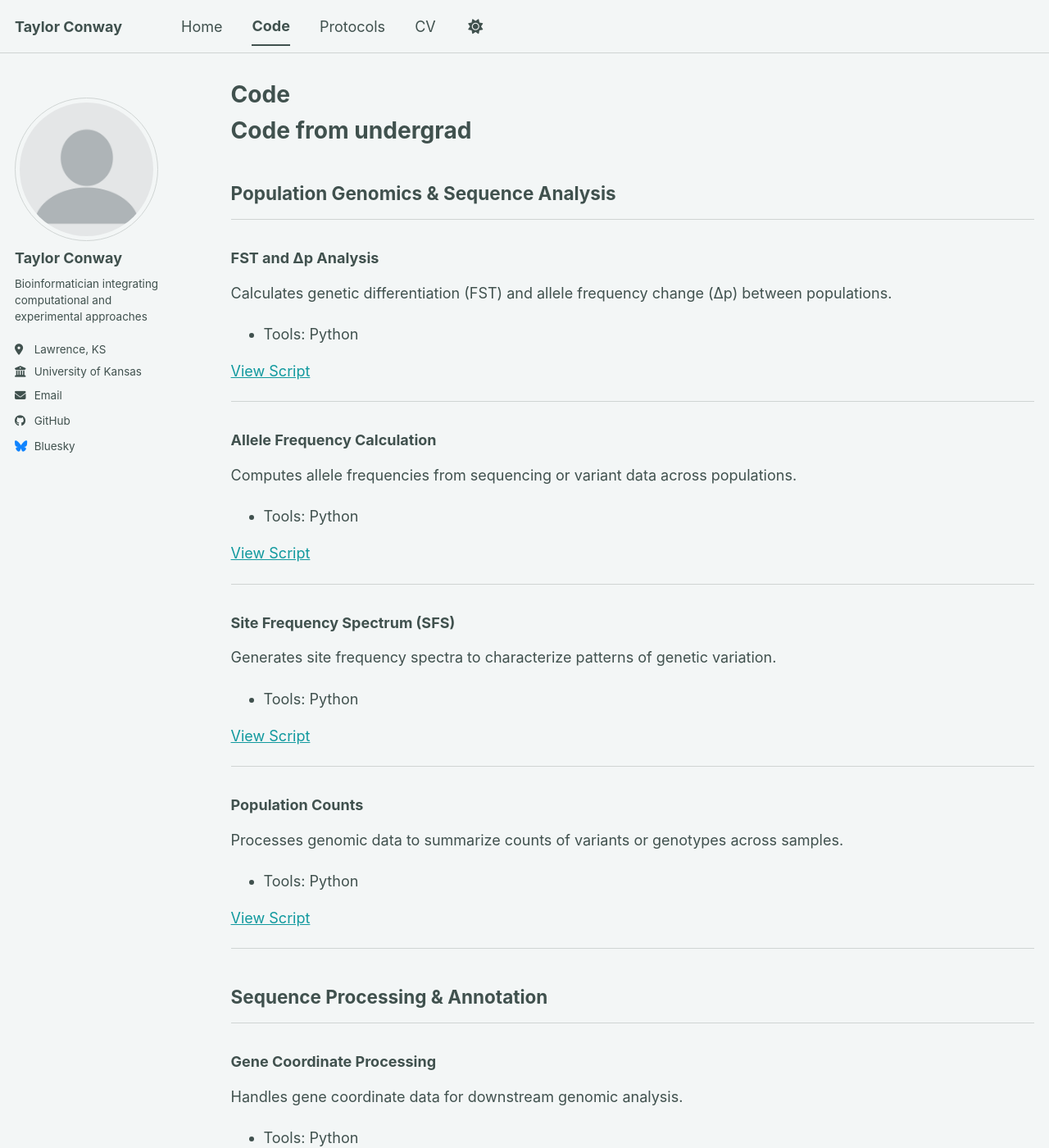
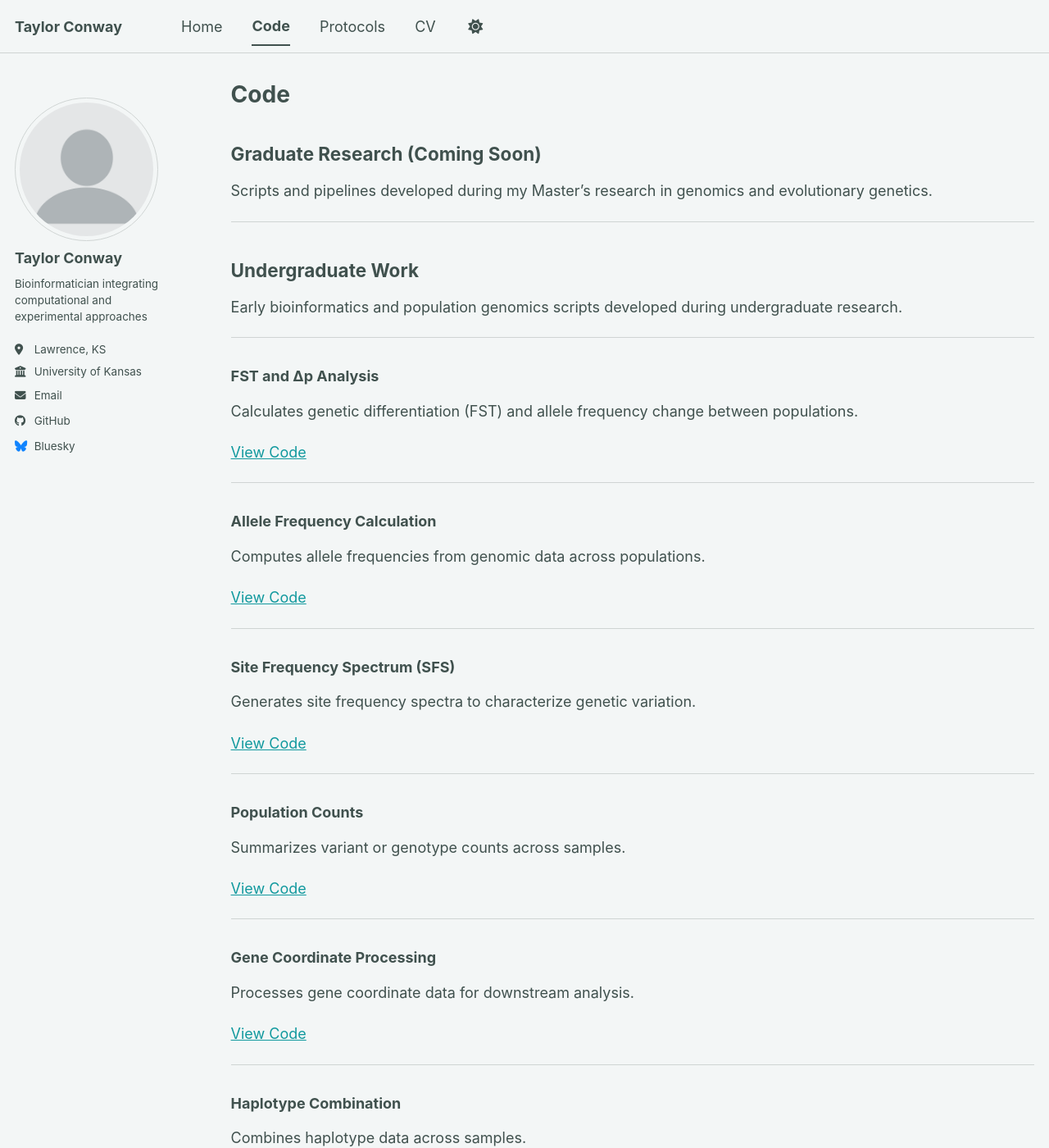
Before and after one commit to ShesCodingOverHere/TaylorConway.github.io, a Jekyll site: the page built from _pages/code.md, in a window 1280 px wide and 1400 px high. Shown: the whole window at 82% size. Built offline with Jekyll 4.4.1, drawn with Linux system fonts in a browser that asks for light colours; a script bundle is joined from its source files by our own code; library files that are not in the unit come from our copies; some of the changed text lies outside the part shown.

Commit message:
Update code.md

```diff
--- a/_pages/code.md
+++ b/_pages/code.md
@@ -5,94 +5,76 @@ permalink: /code/
 author_profile: true
 ---
 
-# Code from undergrad
+## Graduate Research (Coming Soon)
 
-## Population Genomics & Sequence Analysis
+Scripts and pipelines developed during my Master's research in genomics and evolutionary genetics.
+
+---
+
+## Undergraduate Work
+
+Early bioinformatics and population genomics scripts developed during undergraduate research.
 
 ---
 
 ### FST and Δp Analysis
 
-Calculates genetic differentiation (FST) and allele frequency change (Δp) between populations.
+Calculates genetic differentiation (FST) and allele frequency change between populations.
 
-- Tools: Python
-
-[View Script]({{ site.baseurl }}/files/FST_deltaP.py)
+[View Code]({{ site.baseurl }}/files/FST_deltaP.md)
 
 ---
 
 ### Allele Frequency Calculation
 
-Computes allele frequencies from sequencing or variant data across populations.
+Computes allele frequencies from genomic data across populations.
 
-- Tools: Python
-
-[View Script]({{ site.baseurl }}/files/allele_freqs.py)
+[View Code]({{ site.baseurl }}/files/allele_freqs.md)
 
 ---
 
 ### Site Frequency Spectrum (SFS)
 
-Generates site frequency spectra to characterize patterns of genetic variation.
+Generates site frequency spectra to characterize genetic variation.
 
-- Tools: Python
-
-[View Script]({{ site.baseurl }}/files/sfs.py)
+[View Code]({{ site.baseurl }}/files/sfs.md)
 
 ---
 
 ### Population Counts
 
-Processes genomic data to summarize counts of variants or genotypes across samples.
+Summarizes variant or genotype counts across samples.
 
-- Tools: Python
-
-[View Script]({{ site.baseurl }}/files/population_counts.py)
-
----
-
-## Sequence Processing & Annotation
+[View Code]({{ site.baseurl }}/files/population_counts.md)
 
 ---
 
 ### Gene Coordinate Processing
 
-Handles gene coordinate data for downstream genomic analysis.
+Processes gene coordinate data for downstream analysis.
 
-- Tools: Python
-
-[View Script]({{ site.baseurl }}/files/genes.py)
+[View Code]({{ site.baseurl }}/files/genes.md)
 
 ---
 
 ### Haplotype Combination
 
-Combines haplotype data across samples for comparative analysis.
+Combines haplotype data across samples.
 
-- Tools: Python
-
-[View Script]({{ site.baseurl }}/files/combining_haplotypes.py)
+[View Code]({{ site.baseurl }}/files/combining_haplotypes.md)
 
 ---
 
 ### Mutation Depth Analysis
 
-Analyzes sequencing depth and mutation support across genomic regions.
+Analyzes sequencing depth and mutation support.
 
-- Tools: Python
-
-[View Script]({{ site.baseurl }}/files/mutation_depth.py)
-
----
-
-## Structural Variation
+[View Code]({{ site.baseurl }}/files/mutation_depth.md)
 
 ---
 
 ### Tandem Duplication Clustering
 
-Identifies and clusters tandem duplication events across the genome.
+Identifies and clusters tandem duplication events.
 
-- Tools: Python
-
-[View Script]({{ site.baseurl }}/files/tandem_dup_clustering.py)
+[View Code]({{ site.baseurl }}/files/tandem_dup_clustering.md)
```
